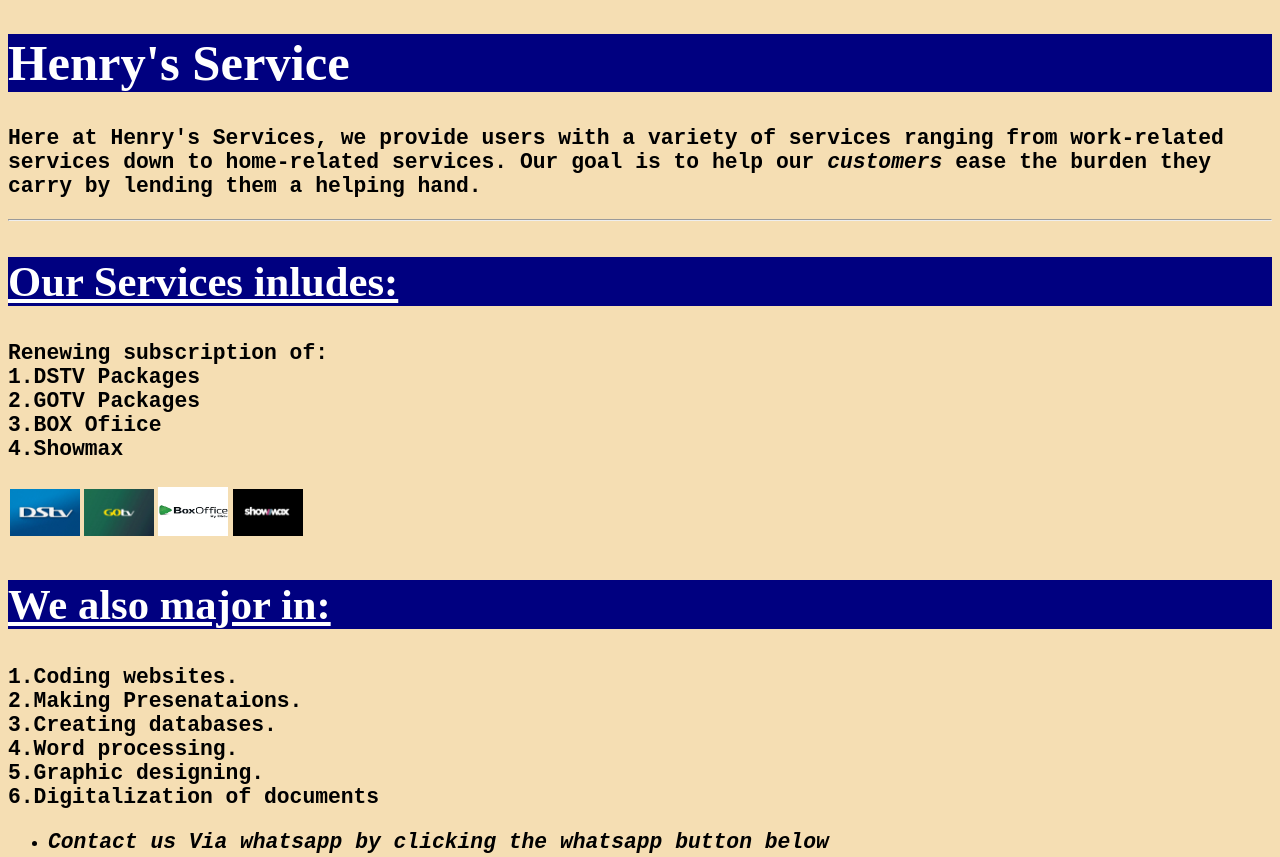
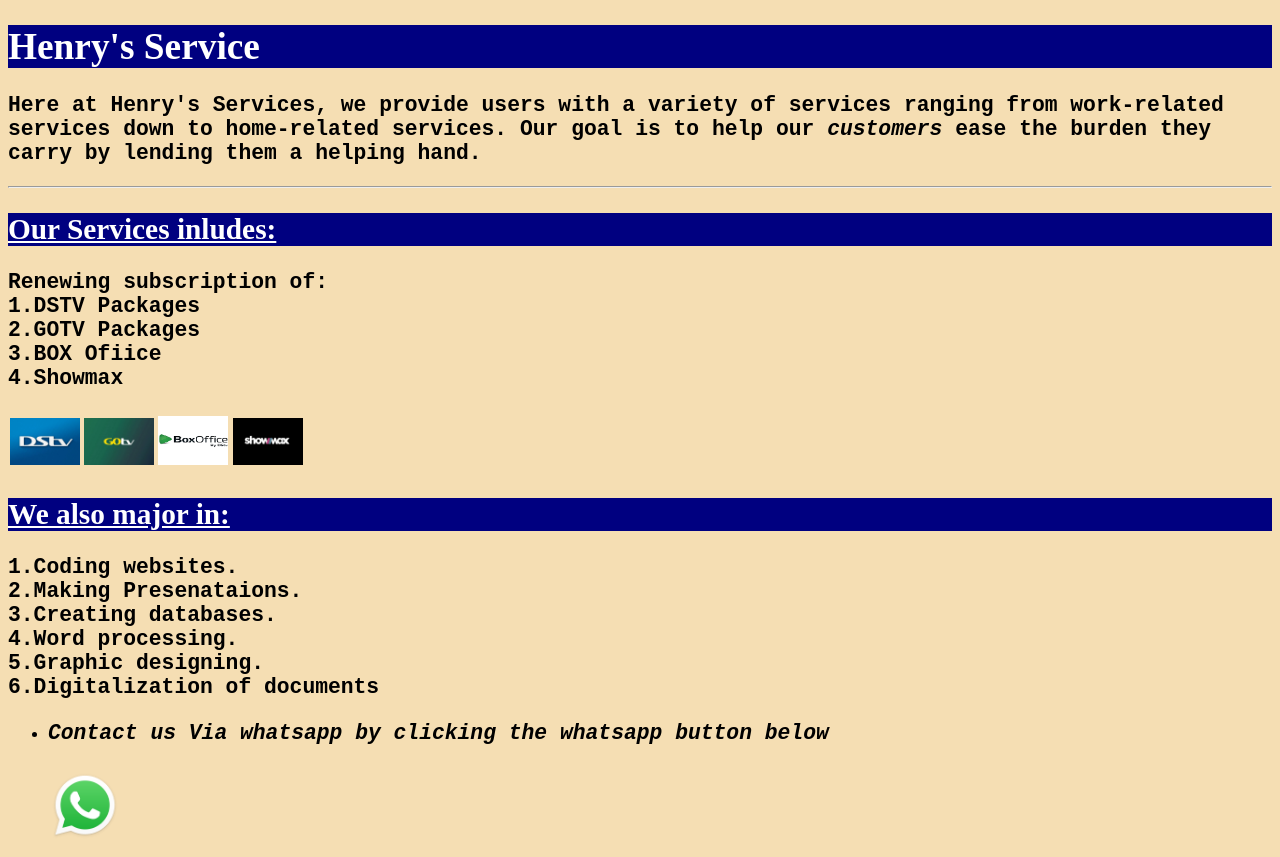
Before and after one commit to 1amHex/Henry-Service, a plain HTML site: page index.html in a window 1280 px wide. Shown: the top 857 px of the page. Drawn offline with Linux system fonts and the light colour scheme.

Commit message:
Update Style.css

```diff
--- a/Style.css
+++ b/Style.css
@@ -1,12 +1,12 @@
 h1 {
     background-color: navy;
     color:white ;
-    font-size: 38pt;
+    font-size: 28pt;
 }
 h2 {
     background-color: navy;
     color:white ;
-    font-size: 32pt;
+    font-size: 22pt;
 }
 body {
     background: wheat;
```
